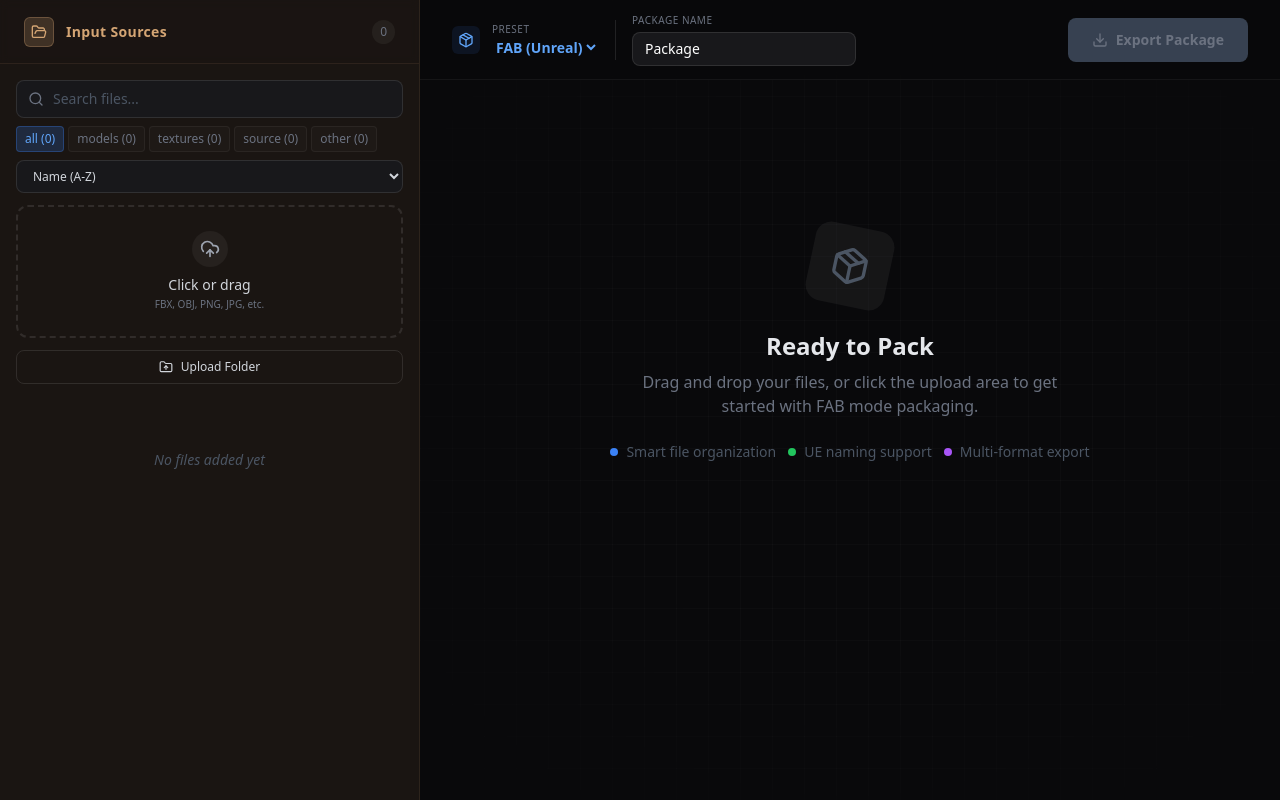
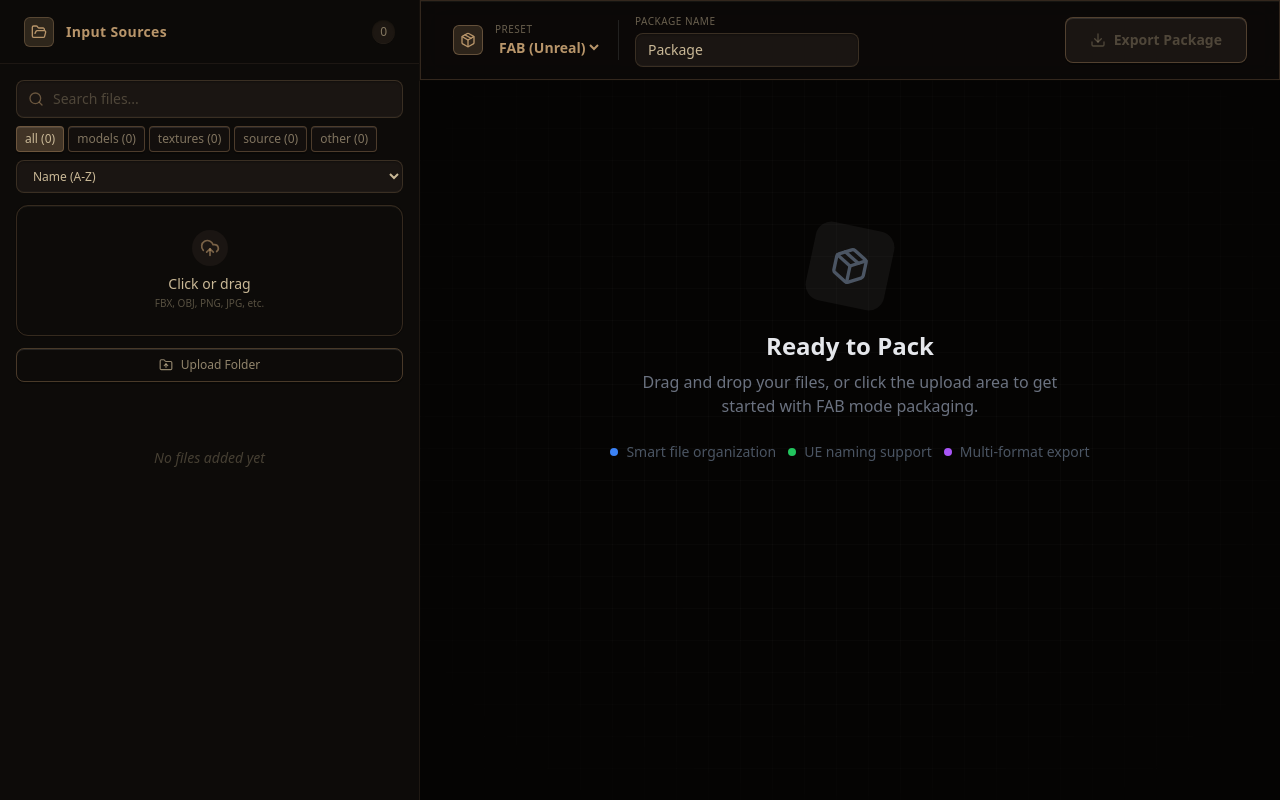
Before and after one commit to SeaMiray/PolyPacker, a React (Vite) app: page / in a window 1280 px wide. Built offline with nearby package versions, Linux system fonts and the light colour scheme.

Commit message:
Theme: Complete dark brown retro theme with vintage effects

```diff
--- a/src/App.jsx
+++ b/src/App.jsx
@@ -325,11 +325,11 @@ function App() {
             Input Sources
           </h2>
           <div className="flex items-center gap-2">
-            <span className="text-xs font-medium text-gray-500 bg-white/5 px-2 py-1 rounded-full">{files.length}</span>
+            <span className="text-xs font-medium text-cream/60 bg-primary/10 px-2 py-1 rounded-full retro-inset">{files.length}</span>
             {files.length > 0 && (
               <button
                 onClick={(e) => { e.stopPropagation(); clearAllFiles(); }}
-                className="p-1.5 rounded-md hover:bg-red-500/10 hover:text-red-400 text-gray-500 transition-all"
+                className="p-1.5 rounded-md hover:bg-danger/20 hover:text-danger text-cream/50 transition-all"
                 title="Clear all files"
               >
                 <Trash2 size={14} />
@@ -342,13 +342,13 @@ function App() {
           {/* Search & Filter */}
           <div className="space-y-2">
             <div className="relative">
-              <Search size={16} className="absolute left-3 top-1/2 -translate-y-1/2 text-gray-500" />
+              <Search size={16} className="absolute left-3 top-1/2 -translate-y-1/2 text-primary/50" />
               <input
                 type="text"
                 value={searchQuery}
                 onChange={(e) => setSearchQuery(e.target.value)}
-                placeholder="Search files..."
-                className="w-full bg-[#18181b] border border-white/10 rounded-lg pl-9 pr-3 py-2 text-sm text-gray-300 placeholder-gray-600 focus:outline-none focus:border-blue-500/50 focus:ring-1 focus:ring-blue-500/50 transition-all"
+                placeholder={t('searchFiles')}
+                className="w-full bg-surface-light border border-primary/20 rounded-lg pl-9 pr-3 py-2 text-sm text-cream placeholder-cream/30 focus:outline-none focus:border-primary/60 focus:ring-1 focus:ring-primary/40 transition-all retro-inset"
               />
             </div>
 
@@ -358,10 +358,10 @@ function App() {
                   key={type}
                   onClick={() => setFilterType(type)}
                   className={cn(
-                    "px-2 py-1 rounded transition-all",
+                    "px-2 py-1 rounded transition-all retro-button",
                     filterType === type
-                      ? "bg-blue-500/20 text-blue-400 border border-blue-500/30"
-                      : "bg-white/[0.02] text-gray-500 border border-white/5 hover:border-white/10"
+                      ? "bg-primary/30 text-cream border border-primary/50 shadow-inner"
+                      : "bg-surface-light/50 text-cream/60 border border-primary/10 hover:border-primary/30"
                   )}
                 >
                   {type} ({fileCounts[type]})
@@ -372,7 +372,7 @@ function App() {
             <select
               value={sortBy}
               onChange={(e) => setSortBy(e.target.value)}
-              className="w-full bg-[#18181b] border border-white/10 rounded-lg px-3 py-1.5 text-xs text-gray-300 focus:outline-none focus:border-blue-500/50 transition-all"
+              className="w-full bg-surface-light border border-primary/20 rounded-lg px-3 py-1.5 text-xs text-cream focus:outline-none focus:border-primary/60 transition-all retro-inset"
             >
               <option value="name-asc">Name (A-Z)</option>
               <option value="name-desc">Name (Z-A)</option>
@@ -385,10 +385,10 @@ function App() {
           <div
             onClick={(e) => { e.stopPropagation(); document.getElementById('file-input').click(); }}
             className={cn(
-              "border-2 border-dashed rounded-xl p-6 transition-all duration-300 ease-out cursor-pointer group relative overflow-hidden",
+              "border-2 border-dashed rounded-xl p-6 transition-all duration-300 ease-out cursor-pointer group relative overflow-hidden vintage-border",
               isDragActive
-                ? "border-blue-500 bg-blue-500/10 scale-[0.99] glow-blue"
-                : "border-white/10 hover:border-blue-500/30 hover:bg-white/[0.02]"
+                ? "border-primary bg-primary/15 scale-[0.99] glow-vintage"
+                : "border-primary/20 hover:border-primary/40 hover:bg-surface-light/50"
             )}
           >
             <input
@@ -401,26 +401,26 @@ function App() {
             <div className="flex flex-col items-center justify-center text-center gap-2 relative z-10">
               <div className={cn(
                 "p-2 rounded-full transition-colors duration-300",
-                isDragActive ? "bg-blue-500/20 text-blue-400" : "bg-white/5 text-gray-400 group-hover:text-gray-300"
+                isDragActive ? "bg-primary/30 text-primary" : "bg-surface-light text-primary/60 group-hover:text-primary"
               )}>
                 <UploadCloud size={20} className={isDragActive ? "text-blue-400" : ""} />
               </div>
               <div>
-                <p className="text-sm font-medium text-gray-300 group-hover:text-white transition-colors">
-                  {isDragActive ? "Drop now" : "Click or drag"}
+                <p className="text-sm font-medium text-cream group-hover:text-cream/90 transition-colors">
+                  {isDragActive ? t('dropNow') : t('clickOrDrag')}
                 </p>
-                <p className="text-[10px] text-gray-500 mt-0.5">
+                <p className="text-[10px] text-cream/40 mt-0.5">
                   FBX, OBJ, PNG, JPG, etc.
                 </p>
               </div>
             </div>
-            <div className="absolute inset-0 bg-gradient-to-tr from-blue-500/0 via-blue-500/0 to-blue-500/5 opacity-0 group-hover:opacity-100 transition-opacity duration-500" />
+            <div className="absolute inset-0 bg-gradient-to-tr from-primary/0 via-primary/0 to-primary/5 opacity-0 group-hover:opacity-100 transition-opacity duration-500" />
           </div>
 
           {/* Folder Upload Button */}
           <button
             onClick={(e) => { e.stopPropagation(); folderInputRef.current?.click(); }}
-            className="flex items-center justify-center gap-2 px-3 py-2 border border-white/10 rounded-lg hover:bg-blue-500/10 hover:border-blue-500/50 text-gray-300 hover:text-blue-400 transition-all text-xs font-medium"
+            className="flex items-center justify-center gap-2 px-3 py-2 border border-primary/20 rounded-lg hover:bg-primary/10 hover:border-primary/50 text-cream/70 hover:text-primary transition-all text-xs font-medium retro-button"
           >
             <FolderUp size={14} />
             Upload Folder
@@ -480,30 +480,30 @@ function App() {
                   layout
                   transition={{ duration: 0.15 }}
                   className={cn(
-                    "group flex items-center gap-2 p-2 rounded-lg border transition-all",
+                    "group flex items-center gap-2 p-2 rounded-lg border transition-all vintage-border",
                     selectedFiles.has(file.name)
-                      ? "bg-blue-500/10 border-blue-500/30"
-                      : "bg-white/[0.02] hover:bg-white/[0.04] border-white/5 hover:border-white/10"
+                      ? "bg-primary/15 border-primary/40 shadow-inner"
+                      : "bg-surface-light/30 hover:bg-surface-light/60 border-primary/10 hover:border-primary/25"
                   )}
                 >
                   <input
                     type="checkbox"
                     checked={selectedFiles.has(file.name)}
                     onChange={(e) => { e.stopPropagation(); toggleFileSelection(file.name); }}
-                    className="flex-shrink-0 w-3 h-3 rounded border border-white/20 bg-transparent checked:bg-blue-500 checked:border-blue-500 cursor-pointer"
+                    className="flex-shrink-0 w-3 h-3 rounded border border-primary/30 bg-transparent checked:bg-primary checked:border-primary cursor-pointer"
                   />
                   <FileThumbnail file={file} size={36} />
                   <div className="flex-1 min-w-0">
-                    <p className="text-xs font-medium text-gray-300 truncate group-hover:text-white transition-colors">
+                    <p className="text-xs font-medium text-cream/80 truncate group-hover:text-cream transition-colors">
                       {file.name}
                     </p>
-                    <p className="text-[9px] text-gray-600 font-mono">
+                    <p className="text-[9px] text-cream/40 font-mono">
                       {formatFileSize(file.size)}
                     </p>
                   </div>
                   <button
                     onClick={(e) => { e.stopPropagation(); removeFile(file.name); }}
-                    className="p-1 rounded-md opacity-0 group-hover:opacity-100 hover:bg-red-500/10 hover:text-red-400 text-gray-500 transition-all"
+                    className="p-1 rounded-md opacity-0 group-hover:opacity-100 hover:bg-danger/20 hover:text-danger text-cream/50 transition-all"
                   >
                     <X size={12} />
                   </button>
@@ -512,14 +512,14 @@ function App() {
             </AnimatePresence>
 
             {filteredFiles.length === 0 && files.length > 0 && (
-              <div className="h-32 flex items-center justify-center text-gray-600 text-sm italic">
-                No files match your filters
+              <div className="h-32 flex items-center justify-center text-cream/30 text-sm italic">
+                {t('noMatchingFiles')}
               </div>
             )}
 
             {files.length === 0 && (
-              <div className="h-32 flex items-center justify-center text-gray-600 text-sm italic">
-                No files added yet
+              <div className="h-32 flex items-center justify-center text-cream/30 text-sm italic">
+                {t('noFilesYet')}
               </div>
             )}
           </div>
@@ -527,27 +527,27 @@ function App() {
       </div>
 
       {/* Right Pane: Settings & Preview */}
-      <div className="flex-1 flex flex-col bg-[#09090b] relative">
+      <div className="flex-1 flex flex-col bg-background relative">
         <div className="absolute inset-0 bg-[linear-gradient(rgba(255,255,255,0.02)_1px,transparent_1px),linear-gradient(90deg,rgba(255,255,255,0.02)_1px,transparent_1px)] bg-[size:32px_32px] [mask-image:radial-gradient(ellipse_at_center,black_40%,transparent_100%)] pointer-events-none" />
 
         {/* Header */}
-        <div className="h-20 border-b border-white/5 flex items-center justify-between px-8 bg-[#09090b]/80 backdrop-blur-md sticky top-0 z-10">
+        <div className="h-20 border-b border-primary/10 flex items-center justify-between px-8 bg-surface/80 backdrop-blur-md sticky top-0 z-10 vintage-border">
           <div className="flex items-center gap-4">
             <div className="flex items-center gap-3">
               <div className={cn(
-                "p-1.5 rounded-md",
-                selectedPreset === 'FAB' ? "bg-blue-500/10 text-blue-400" : "bg-teal/10 text-teal"
+                "p-1.5 rounded-md border",
+                selectedPreset === 'FAB' ? "bg-primary/20 text-primary border-primary/40" : "bg-success/20 text-success border-success/40"
               )}>
                 <Package size={16} />
               </div>
               <div className="flex flex-col">
-                <span className="text-[10px] text-gray-500 uppercase tracking-wider">Preset</span>
+                <span className="text-[10px] text-cream/50 uppercase tracking-wider">Preset</span>
                 <select
                   value={selectedPreset}
                   onChange={(e) => setSelectedPreset(e.target.value)}
                   className={cn(
                     "bg-transparent border-0 text-sm font-semibold cursor-pointer focus:outline-none",
-                    selectedPreset === 'FAB' ? "text-blue-400" : "text-teal"
+                    selectedPreset === 'FAB' ? "text-primary" : "text-success"
                   )}
                 >
                   <option value="FAB">FAB (Unreal)</option>
@@ -559,13 +559,13 @@ function App() {
             <div className="h-10 w-px bg-white/10" />
 
             <div className="flex flex-col">
-              <span className="text-[10px] text-gray-500 uppercase tracking-wider mb-1">Package Name</span>
+              <span className="text-[10px] text-cream/50 uppercase tracking-wider mb-1">Package Name</span>
               <input
                 type="text"
                 value={customName}
                 onChange={(e) => setCustomName(sanitizeCustomName(e.target.value))}
                 placeholder="Package Name"
-                className="bg-[#18181b] border border-white/10 rounded-lg px-3 py-1.5 text-sm font-medium text-white focus:outline-none focus:border-blue-500/50 focus:ring-1 focus:ring-blue-500/50 transition-all w-56"
+                className="bg-surface-light border border-primary/20 rounded-lg px-3 py-1.5 text-sm font-medium text-cream focus:outline-none focus:border-primary/60 focus:ring-1 focus:ring-primary/40 transition-all w-56 retro-inset"
               />
             </div>
           </div>
@@ -574,10 +574,10 @@ function App() {
             onClick={(e) => { e.stopPropagation(); handleExport(); }}
             disabled={files.length === 0 || exportProgress.isExporting}
             className={cn(
-              "px-6 py-3 rounded-lg flex items-center gap-2 text-sm font-semibold transition-all",
+              "px-6 py-3 rounded-lg flex items-center gap-2 text-sm font-semibold transition-all retro-button",
               files.length === 0 || exportProgress.isExporting
-                ? "bg-gray-700 text-gray-500 cursor-not-allowed"
-                : "bg-gradient-to-r from-blue-500 to-blue-600 text-white hover:from-blue-400 hover:to-blue-500 hover:scale-105 shadow-[0_0_20px_rgba(59,130,246,0.4)] hover:shadow-[0_0_30px_rgba(59,130,246,0.6)] active:scale-95"
+                ? "bg-surface-light text-cream/30 cursor-not-allowed border border-primary/10"
+                : "bg-gradient-to-r from-primary to-accent text-background hover:from-primary/90 hover:to-accent/90 hover:scale-105 shadow-lg hover:shadow-primary/30 active:scale-95 border border-primary/50"
             )}
           >
             <Download size={16} />
--- a/src/index.css
+++ b/src/index.css
@@ -127,6 +127,11 @@ button:active:not(:disabled) {
       rgba(232, 220, 196, 0.03),
       rgba(232, 220, 196, 0.03) 1px,
       transparent 1px,
+      transparent 2px),
+    repeating-linear-gradient(90deg,
+      rgba(212, 165, 116, 0.02),
+      rgba(212, 165, 116, 0.02) 1px,
+      transparent 1px,
       transparent 2px);
 }
 
@@ -140,3 +145,31 @@ button:active:not(:disabled) {
       transparent 2px);
   pointer-events: none;
 }
+
+/* Retro inset effect */
+.retro-inset {
+  box-shadow: inset 0 1px 2px rgba(0, 0, 0, 0.3), inset 0 -1px 1px rgba(255, 255, 255, 0.03);
+}
+
+/* Vintage border effect */
+.vintage-border {
+  border: 1px solid rgba(212, 165, 116, 0.2);
+  box-shadow:
+    0 0 0 1px rgba(10, 8, 6, 0.5),
+    inset 0 1px 0 rgba(232, 220, 196, 0.05);
+}
+
+/* Retro button effect */
+.retro-button {
+  box-shadow:
+    0 2px 0 rgba(0, 0, 0, 0.3),
+    inset 0 1px 0 rgba(255, 255, 255, 0.1);
+  border: 1px solid rgba(212, 165, 116, 0.3);
+}
+
+.retro-button:active {
+  transform: translateY(1px);
+  box-shadow:
+    0 1px 0 rgba(0, 0, 0, 0.3),
+    inset 0 1px 2px rgba(0, 0, 0, 0.2);
+}
--- a/tailwind.config.js
+++ b/tailwind.config.js
@@ -7,18 +7,18 @@ export default {
   theme: {
     extend: {
       colors: {
-        background: '#0a0806',      // Very dark brown-black
-        surface: '#1a1512',          // Dark brown
-        'surface-light': '#2a2118',  // Lighter brown
-        primary: '#d4a574',          // Warm gold/tan
-        secondary: '#b8956a',        // Muted gold
-        accent: '#e8b887',           // Light tan
-        success: '#8b9c6f',          // Olive green
-        warning: '#d4a047',          // Amber/mustard
-        danger: '#c97c5d',           // Terracotta
-        'sepia': '#b89968',          // Sepia tone
-        'vintage-brown': '#8b7355',  // Vintage brown
-        'cream': '#e8dcc4',          // Cream/beige
+        background: '#050403',      // Almost black brown
+        surface: '#0d0b09',          // Very dark brown
+        'surface-light': '#1a1512',  // Dark brown
+        primary: '#b8956a',          // Muted gold/tan
+        secondary: '#8b7355',        // Darker muted gold
+        accent: '#d4a574',           // Light tan (for highlights)
+        success: '#6b7c52',          // Dark olive green
+        warning: '#b8904f',          // Dark amber
+        danger: '#a8634a',           // Dark terracotta
+        'sepia': '#9a7d56',          // Dark sepia
+        'vintage-brown': '#6b5d4f',  // Very vintage brown
+        'cream': '#c9b896',          // Muted cream/beige
       }
     },
   },
```
